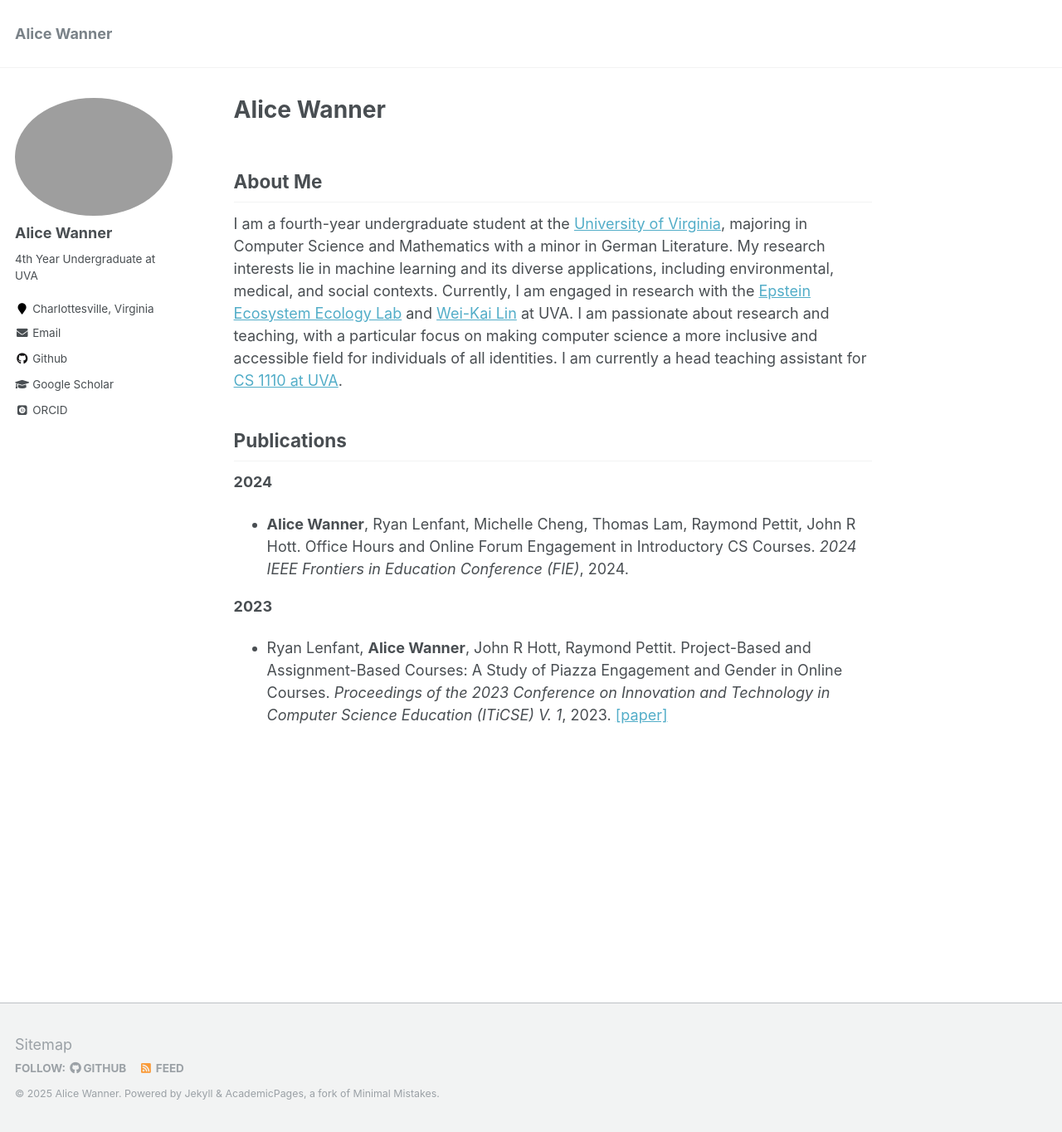
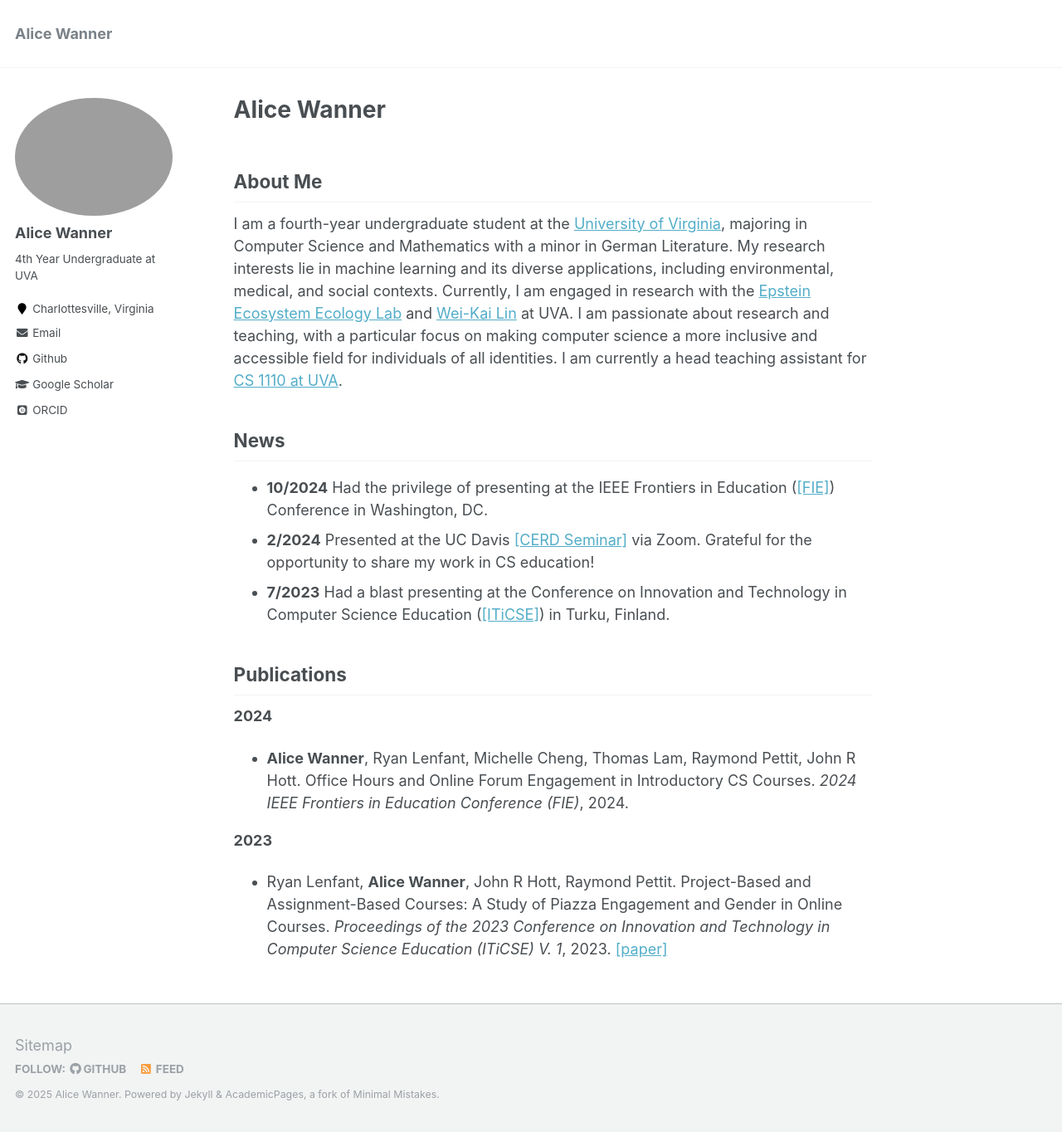
Before and after one commit to alicewanner/alicewanner.github.io, a Jekyll site: the page built from _pages/about.md, in a window 1280 px wide and 1364 px high. Shown: the whole window at 83% size. Built offline with Jekyll 4.4.1, drawn with Linux system fonts in a browser that asks for light colours; some web fonts are replaced.

Commit message:
added news section

```diff
--- a/_pages/about.md
+++ b/_pages/about.md
@@ -12,6 +12,13 @@ About Me
 ---
 
 I am a fourth-year undergraduate student at the [University of Virginia](https://www.virginia.edu/), majoring in Computer Science and Mathematics with a minor in German Literature. My research interests lie in machine learning and its diverse applications, including environmental, medical, and social contexts. Currently, I am engaged in research with the [Epstein Ecosystem Ecology Lab](https://epstein.evsc.virginia.edu/) and [Wei-Kai Lin](https://weikailin.github.io/) at UVA. I am passionate about research and teaching, with a particular focus on making computer science a more inclusive and accessible field for individuals of all identities. I am currently a head teaching assistant for [CS 1110 at UVA](https://engineering.virginia.edu/department/computer-science).
+
+News
+---
+- **10/2024** Had the privilege of presenting at the IEEE Frontiers in Education ([[FIE]](https://2024.fie-conference.org/)) Conference in Washington, DC.
+- **2/2024** Presented at the UC Davis [[CERD Seminar]](https://cerd.cs.ucdavis.edu/) via Zoom. Grateful for the opportunity to share my work in CS education!
+- **7/2023** Had a blast presenting at the Conference on Innovation and Technology in Computer Science Education ([[ITiCSE]](https://iticse.acm.org/2023/)) in Turku, Finland.
+
 
 Publications
 ---
```
